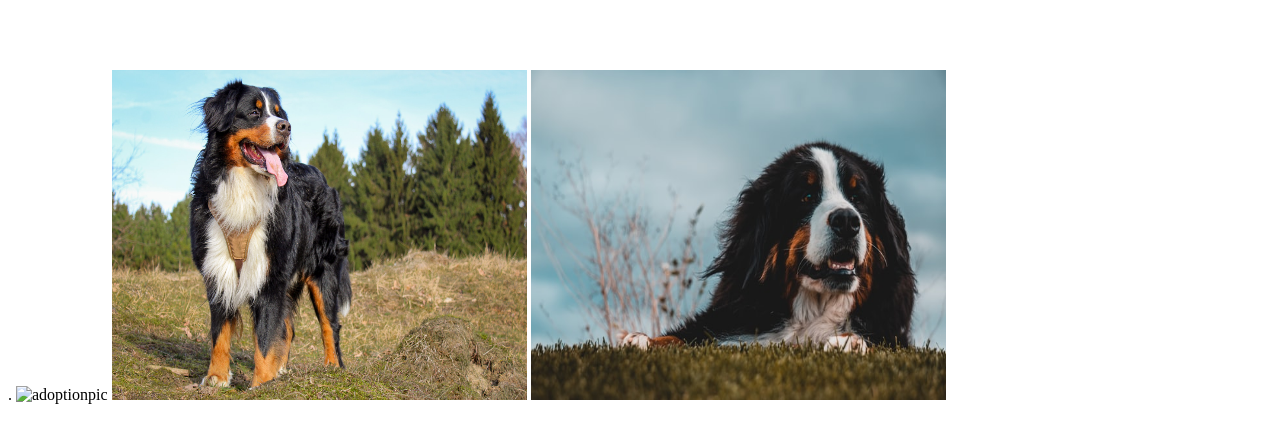
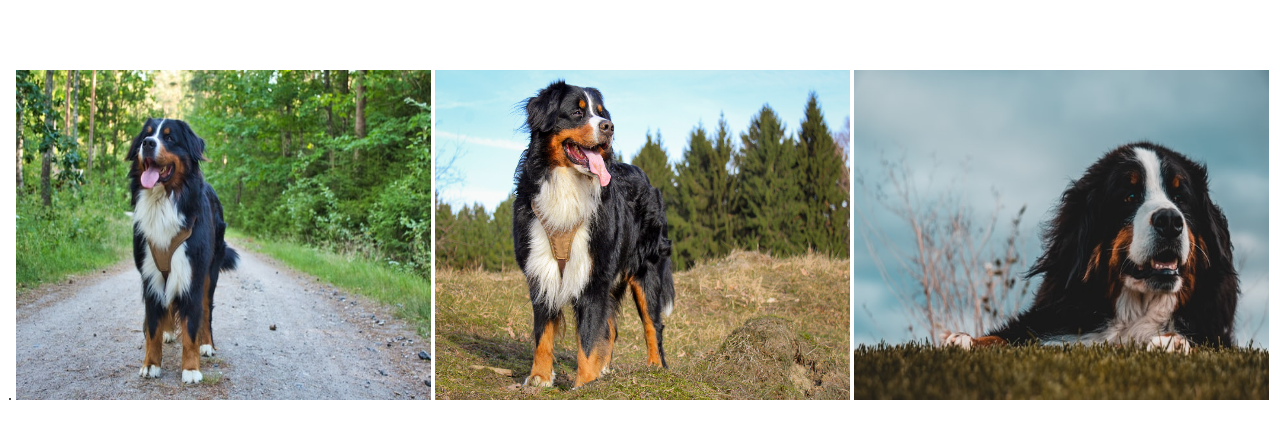
Before and after one commit to JasminSmith6532/My-Fan-page-Assignment, a plain HTML site: page Pictures.html in a window 1280 px wide. Shown: the part 279-722 px from the top of the page. Drawn offline with nearby package versions, Linux system fonts and the light colour scheme.

Commit message:
Update Pictures.html

```diff
--- a/Pictures.html
+++ b/Pictures.html
@@ -27,7 +27,7 @@
                     <h1>Pictures</h1>
 
 .
-<img src="Images/Dog3.jpeg" alt="adoptionpic">
+<img src="Images/Dog3.jpg" alt="adoptionpic">
 <img src="Images/Dog5.jpg" alt="Puppy ownership">
 <img src="Images/Dog2.jpg" alt="Puppy ownership2">
 
```
